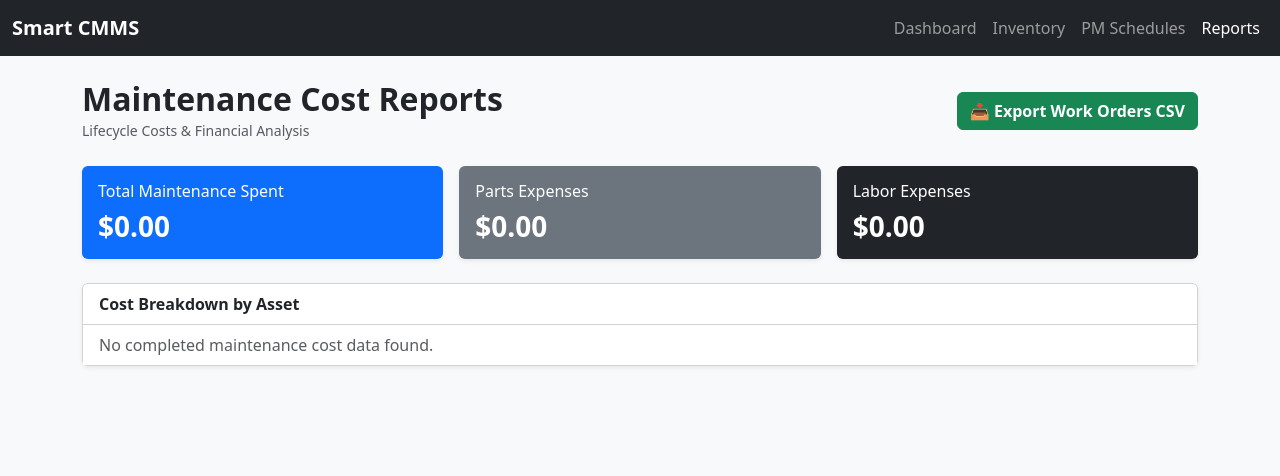
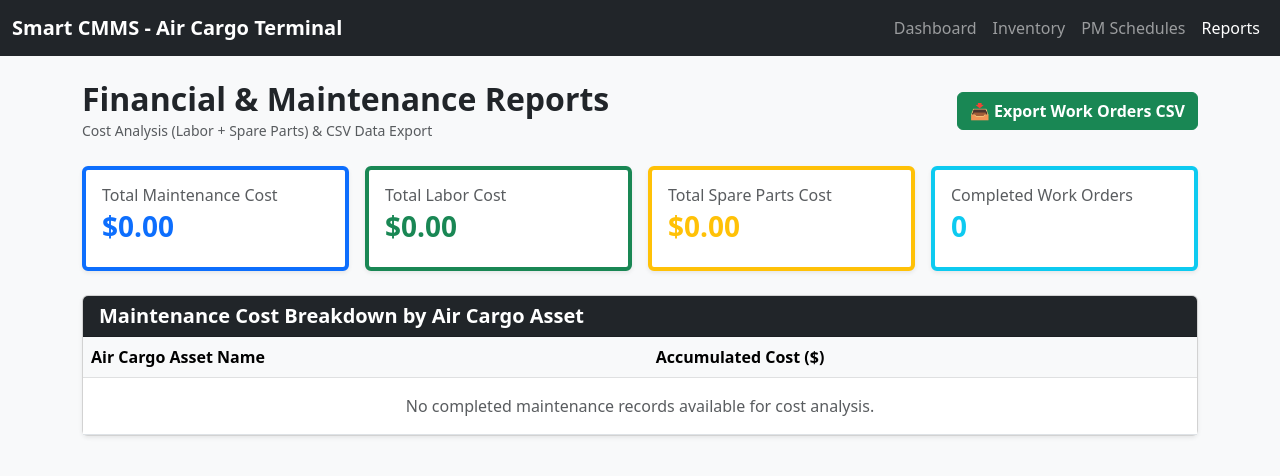
Before and after one commit to MLMFahim/smart_cmms, a Flask app: page /reports in a window 1280 px wide. Shown: the top 476 px of the page. Run offline with Flask 3, Linux system fonts and the light colour scheme; data that the repository does not hold is empty.

Commit message:
Complete Week 7-10: Air Cargo PM Scheduling, automated work orders, cost tracking, and CSV exports

```diff
--- a/app.py
+++ b/app.py
@@ -89,7 +89,7 @@ class WorkOrder(db.Model):
     status = db.Column(db.String(50), default="Pending")
     order_type = db.Column(db.String(50), default="Corrective")
 
-    # Financial fields added for Weeks 9 & 10
+    # Financial fields for Weeks 9 & 10 cost calculations
     labor_hours = db.Column(db.Float, default=0.0)
     hourly_rate = db.Column(db.Float, default=25.0)
     completion_date = db.Column(db.String(20), default="N/A")
@@ -145,6 +145,7 @@ class PreventiveSchedule(db.Model):
     title = db.Column(db.String(150), nullable=False)
     asset_id = db.Column(db.Integer, db.ForeignKey('assets.id'), nullable=False)
     frequency_days = db.Column(db.Integer, default=30)
+    task_scope = db.Column(db.Text, default="Standard air cargo terminal inspection routine.")
     last_generated_date = db.Column(db.String(20), default="N/A")
     next_due_date = db.Column(db.String(20), nullable=False)
     assigned_technician = db.Column(db.String(100), default="Unassigned")
@@ -159,6 +160,7 @@ class PreventiveSchedule(db.Model):
             "asset_id": self.asset_id,
             "asset_name": self.asset.name if self.asset else "Unknown",
             "frequency_days": self.frequency_days,
+            "task_scope": self.task_scope,
             "last_generated_date": self.last_generated_date,
             "next_due_date": self.next_due_date,
             "assigned_technician": self.assigned_technician,
@@ -181,7 +183,7 @@ def check_and_generate_pm_work_orders():
 
         for pm in schedules:
             new_wo = WorkOrder(
-                title=f"[PM Auto] {pm.title}",
+                title=f"[PM Air Cargo] {pm.title}",
                 asset_id=pm.asset_id,
                 technician=pm.assigned_technician,
                 status="In Progress",
@@ -368,6 +370,7 @@ def handle_pm_schedules():
                 title=data['title'],
                 asset_id=int(data['asset_id']),
                 frequency_days=freq,
+                task_scope=data.get('task_scope', 'Standard air cargo inspection routine.'),
                 next_due_date=next_due_str,
                 assigned_technician=data.get('assigned_technician', 'Unassigned')
             )
@@ -384,7 +387,11 @@ def handle_pm_schedules():
 @app.route('/api/pm_schedules/trigger', methods=['POST'])
 def trigger_pm_checks():
     check_and_generate_pm_work_orders()
-    return jsonify({"message": "PM generation check executed successfully."})
+    return jsonify({"message": "Air Cargo PM generation check executed successfully."})
+
+# ----------------------------------------------------
+# WEEKS 9 & 10: REPORTS & COST TRACKING ENDPOINTS
+# ----------------------------------------------------
 
 @app.route('/api/reports/maintenance_costs', methods=['GET'])
 def get_cost_report():
@@ -396,7 +403,6 @@ def get_cost_report():
     total_parts_cost = sum(o.calculate_parts_cost() for o in completed_orders)
     total_labor_cost = sum((o.labor_hours or 0.0) * (o.hourly_rate or 0.0) for o in completed_orders)
 
-    # Asset cost breakdown
     asset_breakdown = {}
     for o in completed_orders:
         asset_name = o.asset.name if o.asset else "Unknown Asset"
@@ -417,7 +423,6 @@ def export_work_orders_csv():
     output = io.StringIO()
     writer = csv.writer(output)
 
-    # CSV Header
     writer.writerow([
         'Work Order ID', 'Title', 'Asset Name', 'Order Type',
         'Status', 'Technician', 'Labor Hours', 'Hourly Rate ($)',
@@ -444,7 +449,7 @@ def export_work_orders_csv():
     return Response(
         output.getvalue(),
         mimetype="text/csv",
-        headers={"Content-Disposition": "attachment;filename=work_orders_report.csv"}
+        headers={"Content-Disposition": "attachment;filename=air_cargo_work_orders_report.csv"}
     )
 
 @app.route('/api/analytics', methods=['GET'])
@@ -458,13 +463,18 @@ def get_analytics():
     all_parts = db.session.scalars(db.select(SparePart)).all()
     low_stock_count = sum(1 for p in all_parts if (p.quantity or 0) <= (p.reorder_threshold or 0))
 
+    # Total spend calculation for dashboard metrics
+    completed_orders_list = db.session.scalars(db.select(WorkOrder).where(WorkOrder.status == 'Completed')).all()
+    total_spent = sum(o.calculate_total_cost() for o in completed_orders_list)
+
     return jsonify({
         "total_assets": total_assets,
         "total_work_orders": total_orders,
         "completed_work_orders": completed_orders,
         "in_progress_work_orders": in_progress_orders,
         "low_stock_parts_count": low_stock_count,
-        "active_pm_schedules": active_pms
+        "active_pm_schedules": active_pms,
+        "total_spent": round(total_spent, 2)
     })
 
 # ----------------------------------------------------
--- a/templates/reports.html
+++ b/templates/reports.html
@@ -3,7 +3,7 @@
 <head>
     <meta charset="UTF-8">
     <meta name="viewport" content="width=device-width, initial-scale=1.0">
-    <title>Smart CMMS - Cost Reports & Exports</title>
+    <title>Smart CMMS - Financial & Maintenance Reports</title>
     <link href="https://cdn.jsdelivr.net/npm/bootstrap@5.3.0/dist/css/bootstrap.min.css" rel="stylesheet">
     <link rel="stylesheet" href="{{ url_for('static', filename='css/style.css') }}">
 </head>
@@ -11,7 +11,7 @@
 
     <nav class="navbar navbar-expand-lg navbar-dark bg-dark">
         <div class="container-fluid">
-            <a class="navbar-brand fw-bold" href="/">Smart CMMS</a>
+            <a class="navbar-brand fw-bold" href="/">Smart CMMS - Air Cargo Terminal</a>
             <div class="navbar-nav ms-auto">
                 <a class="nav-link" href="/">Dashboard</a>
                 <a class="nav-link" href="/inventory">Inventory</a>
@@ -24,47 +24,69 @@
     <div class="container my-4">
         <div class="d-flex justify-content-between align-items-center mb-4">
             <div>
-                <h2 class="fw-bold m-0">Maintenance Cost Reports</h2>
-                <small class="text-muted">Lifecycle Costs & Financial Analysis</small>
+                <h2 class="fw-bold m-0">Financial & Maintenance Reports</h2>
+                <small class="text-muted">Cost Analysis (Labor + Spare Parts) & CSV Data Export</small>
             </div>
             <div>
                 <a href="/api/reports/export/csv" class="btn btn-success fw-bold">📥 Export Work Orders CSV</a>
             </div>
         </div>
 
+        <!-- Metric Summary Cards -->
         <div class="row g-3 mb-4">
-            <div class="col-md-4">
-                <div class="card shadow-sm border-0 bg-primary text-white">
+            <div class="col-md-3">
+                <div class="card shadow-sm border-start border-primary border-4">
                     <div class="card-body">
-                        <h6>Total Maintenance Spent</h6>
-                        <h3 class="fw-bold m-0" id="totalCost">$0.00</h3>
+                        <h6 class="text-muted mb-1">Total Maintenance Cost</h6>
+                        <h3 class="fw-bold text-primary" id="totalCostDisplay">$0.00</h3>
                     </div>
                 </div>
             </div>
-            <div class="col-md-4">
-                <div class="card shadow-sm border-0 bg-secondary text-white">
+            <div class="col-md-3">
+                <div class="card shadow-sm border-start border-success border-4">
                     <div class="card-body">
-                        <h6>Parts Expenses</h6>
-                        <h3 class="fw-bold m-0" id="partsCost">$0.00</h3>
+                        <h6 class="text-muted mb-1">Total Labor Cost</h6>
+                        <h3 class="fw-bold text-success" id="laborCostDisplay">$0.00</h3>
                     </div>
                 </div>
             </div>
-            <div class="col-md-4">
-                <div class="card shadow-sm border-0 bg-dark text-white">
+            <div class="col-md-3">
+                <div class="card shadow-sm border-start border-warning border-4">
                     <div class="card-body">
-                        <h6>Labor Expenses</h6>
-                        <h3 class="fw-bold m-0" id="laborCost">$0.00</h3>
+                        <h6 class="text-muted mb-1">Total Spare Parts Cost</h6>
+                        <h3 class="fw-bold text-warning" id="partsCostDisplay">$0.00</h3>
+                    </div>
+                </div>
+            </div>
+            <div class="col-md-3">
+                <div class="card shadow-sm border-start border-info border-4">
+                    <div class="card-body">
+                        <h6 class="text-muted mb-1">Completed Work Orders</h6>
+                        <h3 class="fw-bold text-info" id="completedCountDisplay">0</h3>
                     </div>
                 </div>
             </div>
         </div>
 
-        <div class="card shadow-sm mb-4">
-            <div class="card-header bg-white fw-bold">Cost Breakdown by Asset</div>
+        <!-- Asset Cost Breakdown Table -->
+        <div class="card shadow-sm">
+            <div class="card-header bg-dark text-white">
+                <h5 class="m-0 fw-bold">Maintenance Cost Breakdown by Air Cargo Asset</h5>
+            </div>
             <div class="card-body p-0">
-                <ul class="list-group list-group-flush" id="assetCostList">
-                    <li class="list-group-item text-muted">Loading cost data...</li>
-                </ul>
+                <div class="table-responsive">
+                    <table class="table table-hover align-middle mb-0">
+                        <thead class="table-light">
+                            <tr>
+                                <th>Air Cargo Asset Name</th>
+                                <th>Accumulated Cost ($)</th>
+                            </tr>
+                        </thead>
+                        <tbody id="assetCostTableBody">
+                            <tr><td colspan="2" class="text-center text-muted py-3">Loading cost breakdown...</td></tr>
+                        </tbody>
+                    </table>
+                </div>
             </div>
         </div>
     </div>
@@ -76,29 +98,30 @@
                 const res = await fetch('/api/reports/maintenance_costs');
                 const data = await res.json();
 
-                document.getElementById('totalCost').innerText = `$${data.total_maintenance_cost.toFixed(2)}`;
-                document.getElementById('partsCost').innerText = `$${data.total_parts_cost.toFixed(2)}`;
-                document.getElementById('laborCost').innerText = `$${data.total_labor_cost.toFixed(2)}`;
+                document.getElementById('totalCostDisplay').innerText = `$${data.total_maintenance_cost.toFixed(2)}`;
+                document.getElementById('laborCostDisplay').innerText = `$${data.total_labor_cost.toFixed(2)}`;
+                document.getElementById('partsCostDisplay').innerText = `$${data.total_parts_cost.toFixed(2)}`;
+                document.getElementById('completedCountDisplay').innerText = data.completed_orders_count;
 
-                const list = document.getElementById('assetCostList');
-                list.innerHTML = '';
+                const tbody = document.getElementById('assetCostTableBody');
+                tbody.innerHTML = '';
 
-                const entries = Object.entries(data.asset_cost_breakdown);
-                if (entries.length === 0) {
-                    list.innerHTML = '<li class="list-group-item text-muted">No completed maintenance cost data found.</li>';
+                const breakdown = data.asset_cost_breakdown;
+                if (Object.keys(breakdown).length === 0) {
+                    tbody.innerHTML = '<tr><td colspan="2" class="text-center text-muted py-3">No completed maintenance records available for cost analysis.</td></tr>';
                     return;
                 }
 
-                entries.forEach(([assetName, cost]) => {
-                    list.innerHTML += `
-                        <li class="list-group-item d-flex justify-content-between align-items-center">
-                            <span><strong>${assetName}</strong></span>
-                            <span class="badge bg-primary fs-6">$${cost.toFixed(2)}</span>
-                        </li>
+                for (const [assetName, cost] of Object.entries(breakdown)) {
+                    const row = document.createElement('tr');
+                    row.innerHTML = `
+                        <td><strong>${assetName}</strong></td>
+                        <td class="fw-bold text-success">$${cost.toFixed(2)}</td>
                     `;
-                });
+                    tbody.appendChild(row);
+                }
             } catch (err) {
-                console.error('Error loading cost report:', err);
+                console.error('Error loading cost reports:', err);
             }
         }
 
```
Also changed, not shown: templates/pm_schedules.html (+25 -15 lines).
